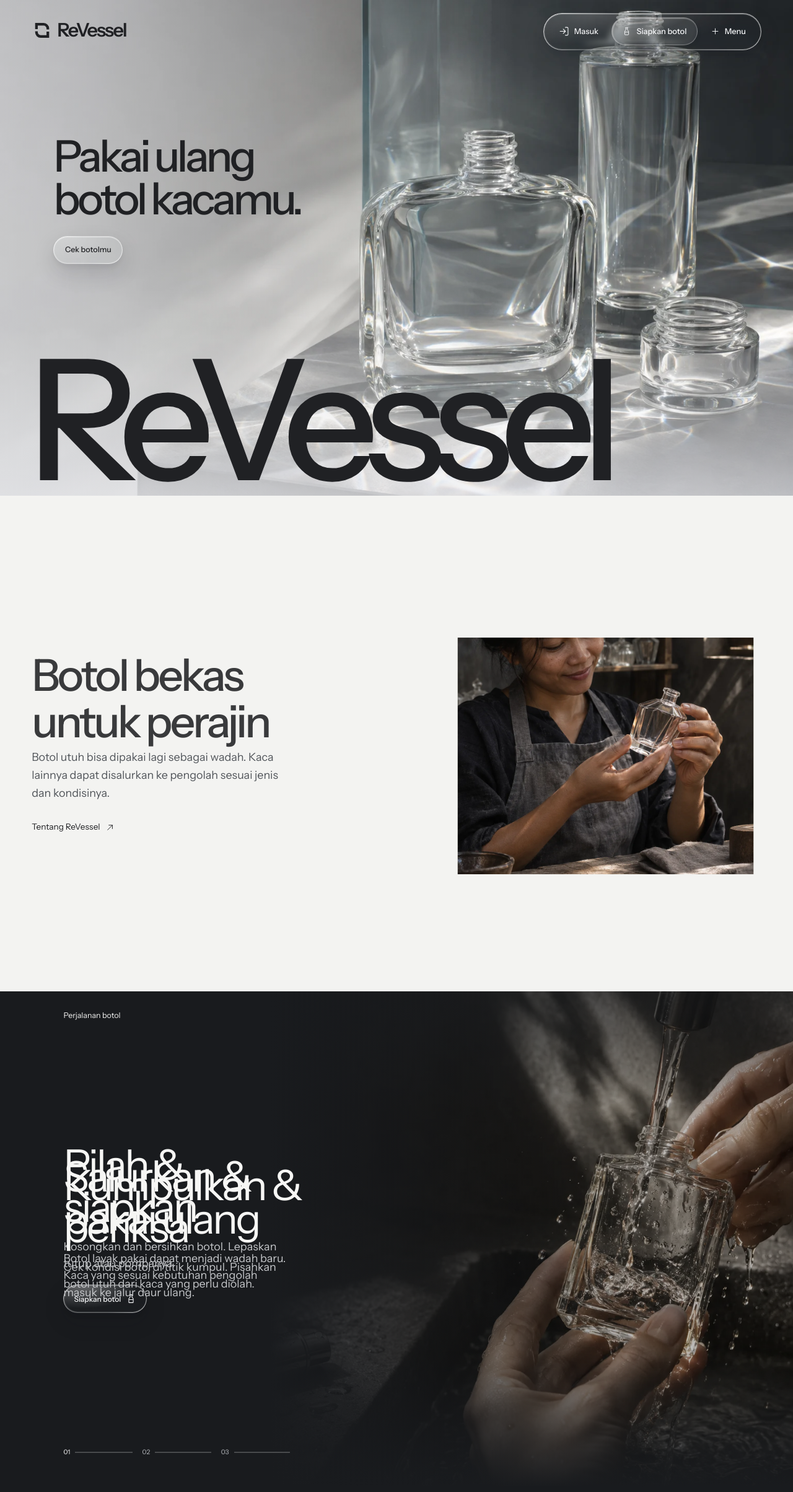
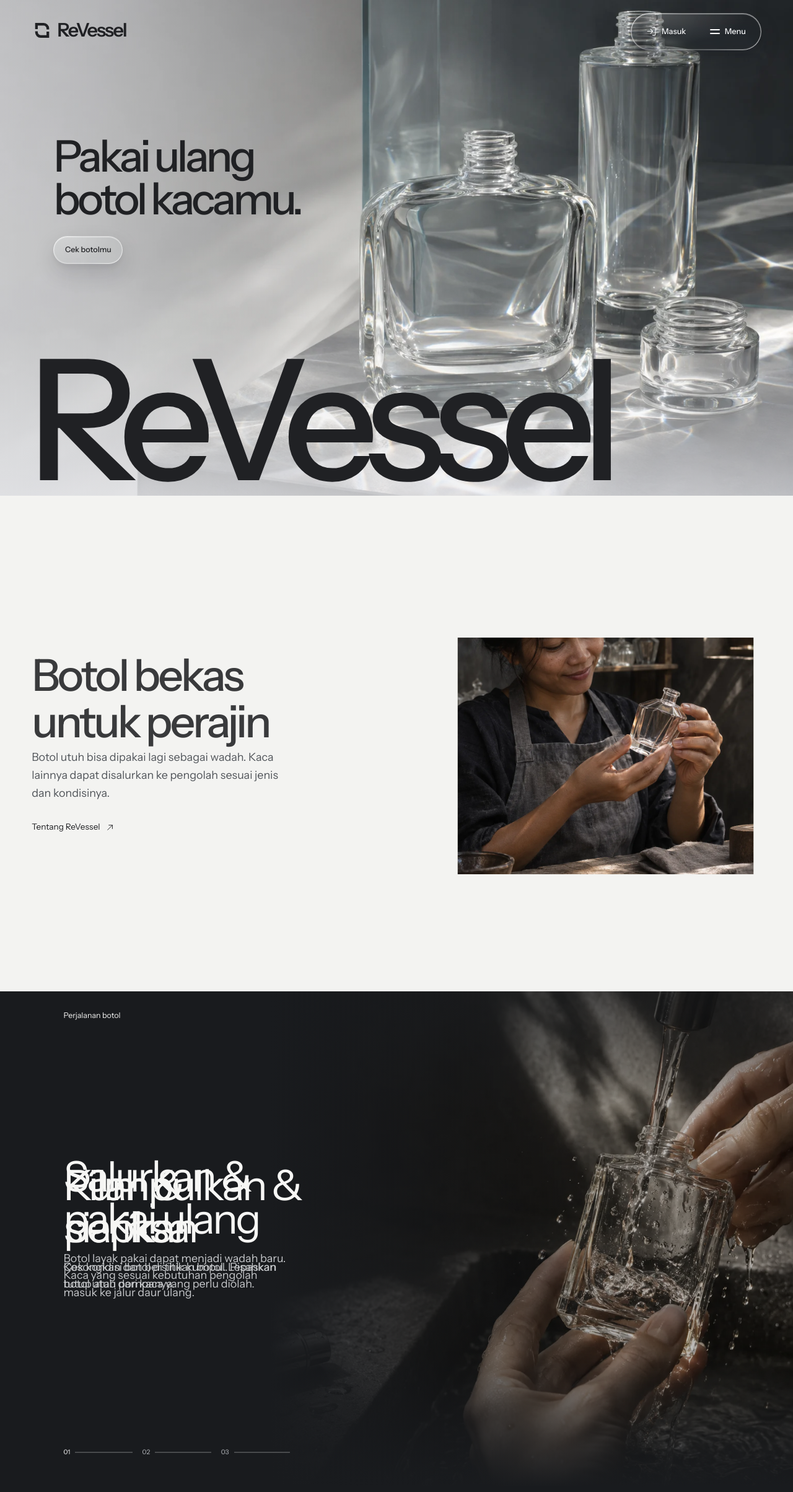
Before and after one commit to Ilyasrhmn/ReVessel, a Next.js app in the folder webdesign_HarusMenang_technoversary_vol.II/: page / in a window 1280 px wide. Shown: the top 2408 px of the page at 62% size. Built offline with nearby package versions, Linux system fonts and the light colour scheme.

Commit message:
fix: simplify landing navigation and deposit guide

```diff
--- a/webdesign_HarusMenang_technoversary_vol.II/app/landing.module.css
+++ b/webdesign_HarusMenang_technoversary_vol.II/app/landing.module.css
@@ -232,17 +232,8 @@
   font-size: var(--type-body);
   line-height: 1.55;
 }
-.storyButton,
 .footerButton {
   --liquid-highlight: rgb(255 255 255 / 32%);
-}
-.storyButton {
-  margin-top: clamp(0.65rem, 2.5svh, 1.5rem);
-  font-size: 0.75rem;
-  padding: 0.75rem 1rem;
-}
-.storyButton svg {
-  width: 17px;
 }
 .chapterNav {
   position: relative;
@@ -386,9 +377,6 @@
   margin-block: clamp(1.5rem, 5svh, 3rem) 1.5rem;
   letter-spacing: -0.065em;
 }
-.footerButton svg {
-  margin-left: 2rem;
-}
 .footerBottom {
   align-self: stretch;
   display: flex;
--- a/webdesign_HarusMenang_technoversary_vol.II/app/landing.tsx
+++ b/webdesign_HarusMenang_technoversary_vol.II/app/landing.tsx
@@ -190,18 +190,6 @@ export default function Landing() {
               >
                 <h3>{item.title}</h3>
                 <p>{item.text}</p>
-                {index === 0 && (
-                  <button
-                    className={`glass-button ${glass.surface} ${styles.storyButton}`}
-                    data-fluid-layer="control"
-                    onPointerMove={moveGlassLight}
-                    data-tone="dark"
-                    onClick={(event) => openGuide(event.currentTarget)}
-                  >
-                    Siapkan botol
-                    <Icon kind="bottle" />
-                  </button>
-                )}
               </article>
             ))}
           </div>
@@ -312,7 +300,6 @@ export default function Landing() {
           onClick={(event) => openGuide(event.currentTarget)}
         >
           Siapkan botol
-          <Icon kind="bottle" />
         </button>
         <nav className={styles.footerLinks} aria-label="Halaman situs">
           <Link href="/tentang">
--- a/webdesign_HarusMenang_technoversary_vol.II/app/ui/site-navigation.module.css
+++ b/webdesign_HarusMenang_technoversary_vol.II/app/ui/site-navigation.module.css
@@ -98,12 +98,23 @@
   stroke-width: 1.5;
 }
 .menuToggleIcon {
-  display: inline-flex;
+  display: inline-grid;
+  place-items: center;
+  width: 16px;
+  height: 16px;
+}
+.menuToggleIcon span {
+  grid-area: 1 / 1;
+  width: 16px;
+  height: 1.5px;
+  border-radius: 1px;
+  background: currentColor;
   transition: transform var(--duration-normal) var(--ease-out);
 }
-.nav button[aria-expanded="true"] .menuToggleIcon {
-  transform: rotate(45deg);
-}
+.menuToggleIcon span:first-child { transform: translateY(-3px); }
+.menuToggleIcon span:last-child { transform: translateY(3px); }
+.nav button[aria-expanded="true"] .menuToggleIcon span:first-child { transform: rotate(45deg); }
+.nav button[aria-expanded="true"] .menuToggleIcon span:last-child { transform: rotate(-45deg); }
 .siteMenu {
   position: absolute;
   inset: calc(100% + 0.55rem) 0 auto;
@@ -329,7 +340,7 @@
   }
 }
 @media (prefers-reduced-motion: reduce) {
-  .menuToggleIcon,
+  .menuToggleIcon span,
   .siteMenu,
   .siteMenu a,
   .dialog {
--- a/webdesign_HarusMenang_technoversary_vol.II/app/ui/site-navigation.tsx
+++ b/webdesign_HarusMenang_technoversary_vol.II/app/ui/site-navigation.tsx
@@ -83,7 +83,7 @@ function PublicNavigation({ children, pathname }: { children: ReactNode; pathnam
   const menuRef = useRef<HTMLElement>(null);
   const menuTriggerRef = useRef<HTMLButtonElement>(null);
   const triggerRef = useRef<HTMLButtonElement>(null);
-  const goingToCollection = useRef(false);
+  const leavingGuide = useRef(false);
   const [checks, setChecks] = useState(() => bottleChecklist.map(() => false));
   const complete = checks.every(Boolean);
   const [navTone, setNavTone] = useState("dark");
@@ -205,19 +205,11 @@ function PublicNavigation({ children, pathname }: { children: ReactNode; pathnam
               className={`${styles.nav} ${glass.surface}`}
               aria-label="Navigasi utama"
             >
-              <NavBubble active={menuOpen ? "menu" : "guide"} />
+              {menuOpen && <NavBubble active="menu" />}
               <Link href="/masuk" className={styles.loginLink}>
                 <LogIn aria-hidden="true" />
                 <span>Masuk</span>
               </Link>
-              <button
-                data-nav-item="guide"
-                aria-haspopup="dialog"
-                onClick={(event) => openGuide(event.currentTarget)}
-              >
-                <Icon kind="bottle" />
-                <span>Siapkan botol</span>
-              </button>
               <button
                 ref={menuTriggerRef}
                 data-nav-item="menu"
@@ -225,9 +217,7 @@ function PublicNavigation({ children, pathname }: { children: ReactNode; pathnam
                 aria-controls="site-menu"
                 onClick={() => setMenuOpen((open) => !open)}
               >
-                <span className={styles.menuToggleIcon}>
-                  <Icon kind="plus" />
-                </span>
+                <span className={styles.menuToggleIcon} aria-hidden="true"><span /><span /></span>
                 <span>Menu</span>
               </button>
             </nav>
@@ -294,8 +284,8 @@ function PublicNavigation({ children, pathname }: { children: ReactNode; pathnam
         className={styles.dialog}
         aria-labelledby="guide-title"
         onClose={() => {
-          if (!goingToCollection.current) triggerRef.current?.focus({ preventScroll: true });
-          goingToCollection.current = false;
+          if (!leavingGuide.current) triggerRef.current?.focus({ preventScroll: true });
+          leavingGuide.current = false;
         }}
       >
         <button
@@ -323,21 +313,20 @@ function PublicNavigation({ children, pathname }: { children: ReactNode; pathnam
         </div>
         <p role="status" className={styles.guideStatus}>
           {complete
-            ? "Botolmu sudah disiapkan. Cek jenis botol yang diterima titik kumpul."
+            ? "Botolmu sudah siap disetor."
             : `${checks.filter(Boolean).length} dari ${checks.length} langkah selesai`}
         </p>
         {complete && (
           <a
             className={styles.guideNext}
-            href={home ? "#titik-kumpul" : "/#titik-kumpul"}
+            href="/masuk?bagian=setoran"
             onClick={(event) => {
               if (event.metaKey || event.ctrlKey || event.shiftKey || event.altKey) return;
-              goingToCollection.current = true;
+              leavingGuide.current = true;
               dialogRef.current?.close();
-              if (home) document.getElementById("titik-kumpul")?.focus({ preventScroll: true });
             }}
           >
-            Lihat titik kumpul <Icon kind="down" />
+            Masuk untuk setor
           </a>
         )}
       </dialog>
```
